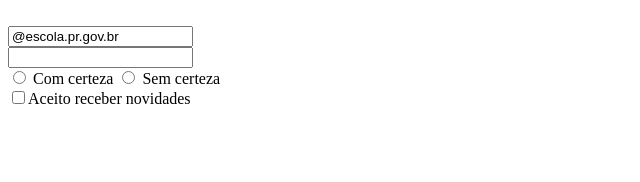
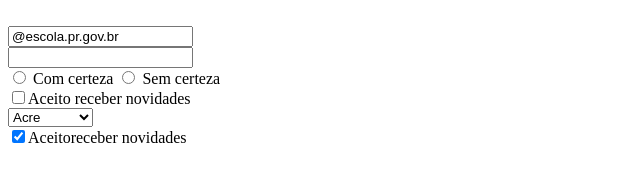
Before and after one commit to analu001/Programa-o-Novo, a plain HTML site: page index.html in a window 1280 px wide. Shown: the whole page, without its empty margins (0-640 px from the left). Drawn offline with Linux system fonts and the light colour scheme.

Commit message:
rtgrthrhrhr

```diff
--- a/index.html
+++ b/index.html
@@ -19,3 +19,17 @@
     </form>
 </body>
 </html>
+<html lang="en">
+<body>
+    <form action="" method="post">
+        <select name= "estados">
+            <option value="1">Acre</option>
+            <option value="2">Alágoas</option>
+            <option value="3">Amapá</option>
+            <option value="4">Amazonas</option>
+        </select>
+    <br>
+    <input type="checkbox" name="novidades" checked>Aceitoreceber novidades
+    </form>
+</body>
+</html>
```
